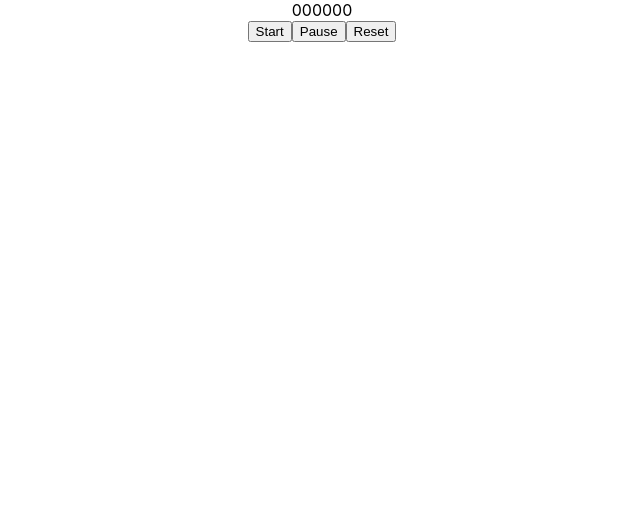
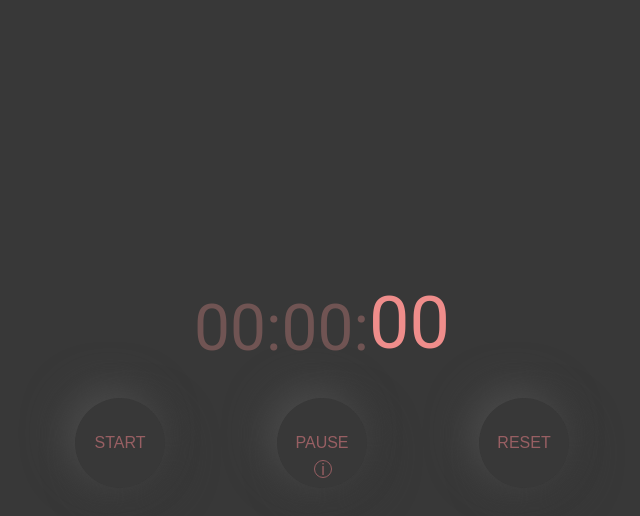
Before and after one commit to ivaschenkoo/tt_stopwatch, a React (Create React App) app: page / in a window 1280 px wide. Shown: the top 516 px of the page, without its empty margins (318-958 px from the left). Built offline with nearby package versions, Linux system fonts and the light colour scheme.

Commit message:
stylization

```diff
--- a/src/App.css
+++ b/src/App.css
@@ -1,38 +1,8 @@
 .App {
-  text-align: center;
+  display: flex;
+  align-items: center;
+  width: 100vw;
+  height: 100vh;
+
+  background-color: #383838;
 }
-
-.App-logo {
-  height: 40vmin;
-  pointer-events: none;
-}
-
-@media (prefers-reduced-motion: no-preference) {
-  .App-logo {
-    animation: App-logo-spin infinite 20s linear;
-  }
-}
-
-.App-header {
-  background-color: #282c34;
-  min-height: 100vh;
-  display: flex;
-  flex-direction: column;
-  align-items: center;
-  justify-content: center;
-  font-size: calc(10px + 2vmin);
-  color: white;
-}
-
-.App-link {
-  color: #61dafb;
-}
-
-@keyframes App-logo-spin {
-  from {
-    transform: rotate(0deg);
-  }
-  to {
-    transform: rotate(360deg);
-  }
-}
--- a/src/App.js
+++ b/src/App.js
@@ -1,6 +1,6 @@
 import React from 'react';
 import './App.css';
-import StopwatchContainer from "./components/stopwatch/StopwatchContainer";
+import StopwatchContainer from "./components/Stopwatch/StopwatchContainer";
 
 function App() {
   return (
--- a/src/components/stopwatch/Stopwatch.jsx
+++ b/src/components/stopwatch/Stopwatch.jsx
@@ -3,17 +3,23 @@ import styles from './Stopwatch.module.css'
 
 const Stopwatch = (props) => {
     return (
-        <aside>
-            <span>{props.time.hours}</span>
-            <span>{props.time.minutes}</span>
-            <span>{props.time.seconds}</span>
+        <aside className={styles.wrapper}>
+            <div className={styles.timeWrapper}>
+                <span>{props.time.hours}</span>
+                <span>:{props.time.minutes}:</span>
+                <span>{props.time.seconds}</span>
+            </div>
 
-            <div>
-                <button onClick={() => { props.toggleTimer() }}>
+            <div className={styles.buttonWrapper}>
+                <button onClick={() => { props.toggleTimer() }}
+                        className={props.status === 'started' && styles.active} >
                     {(props.status === 'stopped' || props.status === 'pause' ) ? 'Start' : 'Stop'}
                 </button>
-                <button onClick={() => { props.pauseTimer() }}>
+                <button onClick={() => { props.pauseTimer() }}
+                        className={props.status === 'pause' && styles.active} >
                     Pause
+                    <span className={styles.info}>i</span>
+                    <span className={styles.infoText}>Press twice to pause</span>
                 </button>
                 <button onClick={() => { props.resetTimer() }}>
                     Reset
--- a/src/components/stopwatch/Stopwatch.module.css
+++ b/src/components/stopwatch/Stopwatch.module.css
@@ -0,0 +1,91 @@
+.wrapper {
+    display: flex;
+    flex-direction: column;
+    align-items: center;
+    margin: 0 auto;
+
+    font-family: 'Roboto', Arial, sans-serif;
+}
+
+.timeWrapper {
+    display: flex;
+    align-items: flex-end;
+}
+
+.timeWrapper span {
+    box-sizing: border-box;
+    display: block;
+
+    color: rgba(243, 148, 147, 0.3);
+    font-size: 4em;
+
+    border-radius: 1em;
+}
+
+.timeWrapper span:last-child {
+    font-size: 4.5em;
+    color: #ef8d8b;
+}
+
+.buttonWrapper button {
+    box-sizing: border-box;
+    position: relative;
+    width: 90px;
+    height: 90px;
+    padding: 1em;
+    margin: 2em 3.5em;
+
+    color: #985f63;
+    font-size: 1em;
+    text-transform: uppercase;
+
+    background: none;
+    border: none;
+    border-radius: 3em;
+    box-shadow: -10px -10px 40px 0 #4b4b4b,
+                10px 10px 40px 0 #383838;
+    transition: box-shadow 0.5s ease-in-out;
+    cursor: pointer;
+    outline: none;
+}
+
+button.active {
+    color: #f39493;
+    box-shadow: -10px -10px 40px 0 rgba(243, 148, 147, 0.3),
+                10px 10px 40px 0 rgba(152, 95, 99, 0.3);
+    transition: box-shadow 0.5s ease-in-out;
+}
+
+.info {
+    position: absolute;
+    bottom: 10px;
+    left: calc(50% - 8px);
+    width: 16px;
+    height: 16px;
+
+    text-transform: none;
+
+    border: 1px solid #985f63;
+    border-radius: 1em;
+    cursor: default;
+}
+
+.infoText {
+    position: absolute;
+    bottom: -64px;
+    left: calc(50% - 114px);
+    width: 204px;
+    padding: 1em;
+
+    background: #4b4b4b;
+    border-radius: 2em;
+    opacity: 0;
+
+    cursor: default;
+}
+
+.info:hover ~ .infoText {
+    display: inline-block;
+    opacity: 1;
+    transition: opacity 0.5s ease-in-out;
+}
```
